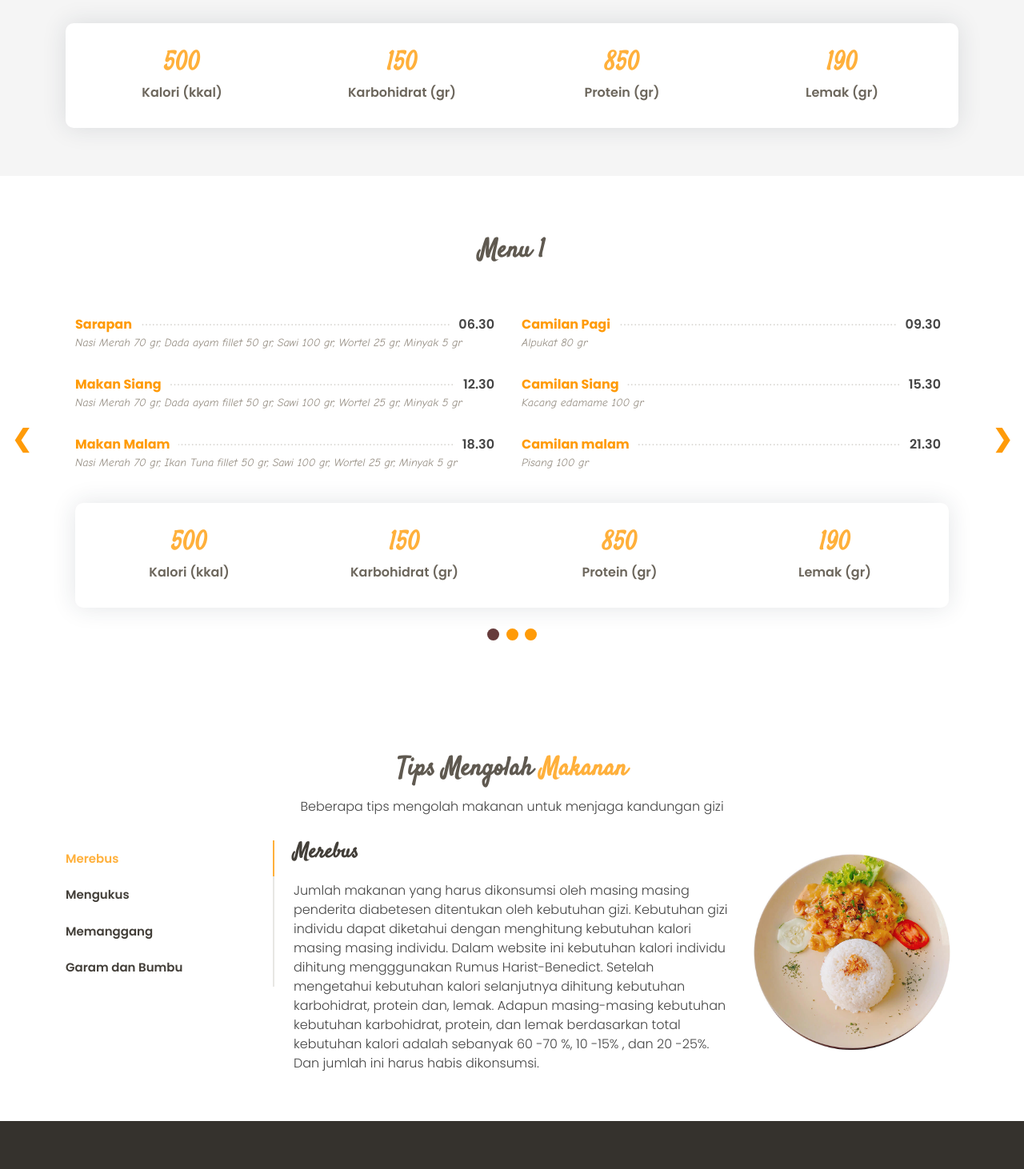
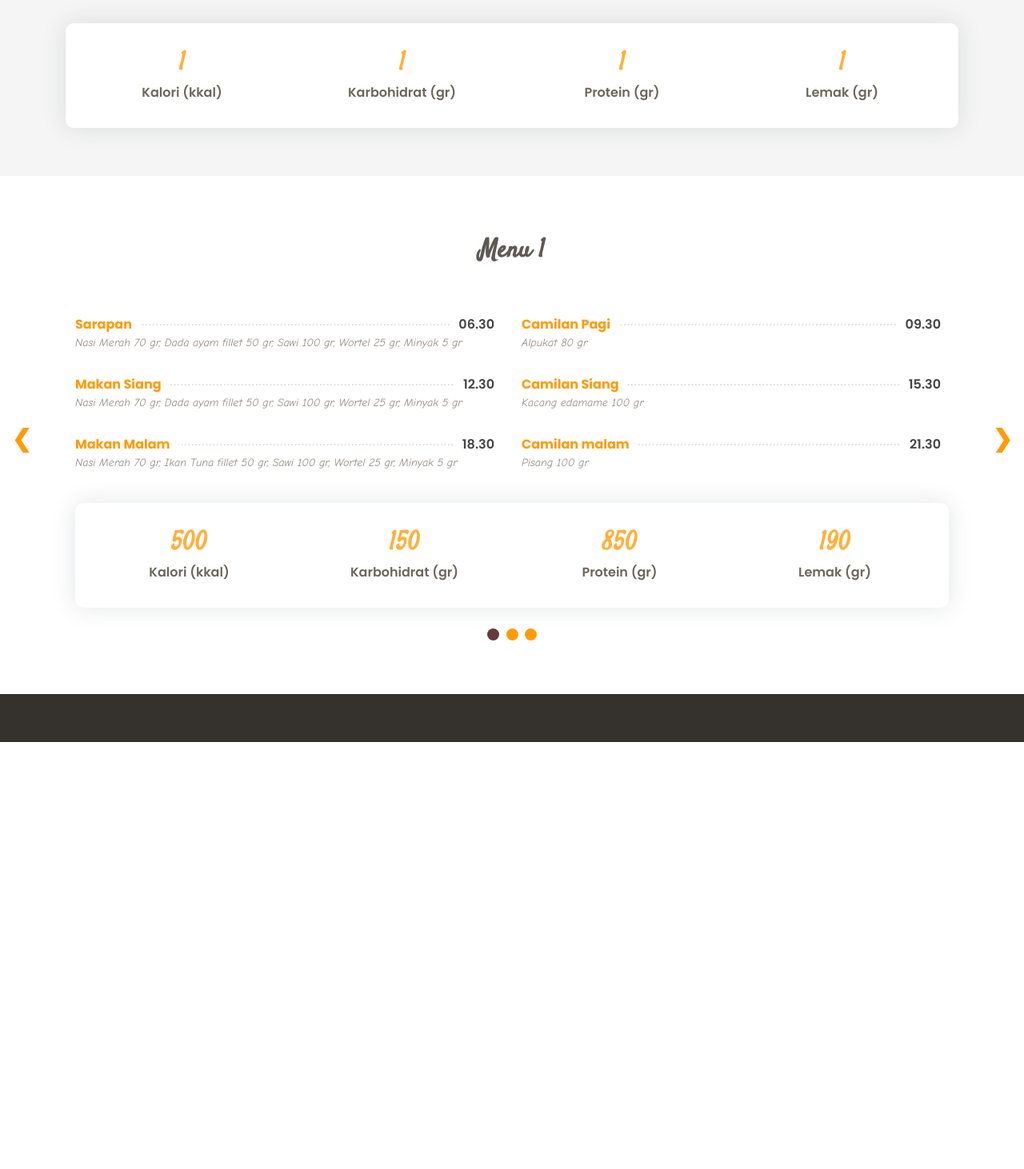
Before and after one commit to lulukfajar/diabetes_menu_recom, a Django app: template skripsiapp/templates/menupage.html in a window 1280 px wide. Shown: the part 571-2033 px from the top of the page at 80% size. After the commit the page ends 1499 px from the top, so only its background shows below. Run offline with Django 4.2, Linux system fonts and the light colour scheme; the template is opened without the code that fills it: most values are stand-ins (such as "Sample title", 1, 10 or a date in 2020); some libraries are stand-ins or nearby versions.

Commit message:
count gizi_harian

```diff
--- a/skripsiapp/templates/menupage.html
+++ b/skripsiapp/templates/menupage.html
@@ -44,7 +44,6 @@
         <ul>
           <li><a class="nav-link scrollto active" href="#about">Saya</a></li>
           <li><a class="nav-link scrollto" href="#menu">Menu</a></li>
-          <li><a class="nav-link scrollto" href="#specials">Tips mengolah makanan</a></li>
         </ul>
         <i class="bi bi-list mobile-nav-toggle"></i>
       </nav><!-- .navbar -->
@@ -59,9 +58,9 @@
         <div class="section-title">
           <div class="col-lg-12">
             <div class="about-text go-to">
-              <h3 class="dark-color">Profil Nama</h3>
+              <h3 class="dark-color">Profil {{data_personal.nama}}</h3>
               <h6 class="theme-color lead"></h6>
-              <p style="color: #6c665c;"> Sekilas tentang<mark style="color: #ffb03b;"> Nama </mark> Di bawah ini merpakan sedikit informasi mengenai kamu. Terdapat juga kebutuhan gizi yang harus tercukupi setiap harinya</p>
+              <p style="color: #6c665c;"> Sekilas tentang<mark style="color: #ffb03b;"> {{data_personal.nama}} </mark> Di bawah ini merpakan sedikit informasi mengenai kamu. Terdapat juga kebutuhan gizi yang harus tercukupi setiap harinya</p>
             </div>
           </div>
         </div>
@@ -71,38 +70,38 @@
                       <div class="row about-list">
                           <div class="col-md-6">
                               <div class="media">
-                                  <label>Tanggal Lahir</label>
-                                  <p>4th april 1998</p>
+                                  <label>Berat Badan</label>
+                                  <p>{{ data_personal.berat_badan}} kg</p>
                               </div>
                               <div class="media">
                                   <label>Umur</label>
-                                  <p>22 Yr</p>
+                                  <p>{{ data_personal.usia }} tahun</p>
                               </div>
                               <div class="media">
                                   <label>Jenis Kelamin</label>
-                                  <p>Jenis kelamin</p>
+                                  <p>{{ data_personal.jenis_kelamin }}</p>
                               </div>
                               <div class="media">
-                                  <label>Berat Badan</label>
-                                  <p>... kg</p>
+                                  <label>BMI</label>
+                                  <p>{{ data_gizi_harian.bmi }}  ( {{data_gizi_harian.bmi_2}} )</p>
                               </div>
                           </div>
                           <div class="col-md-6">
                               <div class="media">
                                   <label>Tinggi Badan</label>
-                                  <p>... kg</p>
+                                  <p>{{ data_personal.tinggi_badan }} cm</p>
                               </div>
                               <div class="media">
                                   <label>Kondisi</label>
-                                  <p>Pasien diabetes dengan</p>
+                                  <p>Pasien diabetes dengan  {{ data_personal.penyakit_penyerta }} </p>
                               </div>
                               <div class="media">
                                   <label>Tingkat aktivitas</label>
-                                  <p>skype.0404</p>
+                                  <p>{{data_personal.tingkat_aktivitas}}</p>
                               </div>
                               <div class="media">
                                   <label>Alergi makanan</label>
-                                  <p>Available</p>
+                                  <p>{{data_personal.alergi}}</p>
                               </div>
                           </div>
                       </div>
@@ -118,25 +117,25 @@
               <div class="row">
                   <div class="col-6 col-lg-3">
                       <div class="count-data text-center">
-                          <h6 class="count h2" data-to="500" data-speed="500">500</h6>
+                          <h6 class="count h2" data-to="500" data-speed="500">{{ data_gizi_harian.total_kalori }}  </h6>
                           <p class="m-0px font-w-600">Kalori (kkal)</p>
                       </div>
                   </div>
                   <div class="col-6 col-lg-3">
                       <div class="count-data text-center">
-                          <h6 class="count h2" data-to="150" data-speed="150">150</h6>
+                          <h6 class="count h2" data-to="150" data-speed="150">{{ data_gizi_harian.total_karbohidrat }}  </h6>
                           <p class="m-0px font-w-600">Karbohidrat (gr)</p>
                       </div>
                   </div>
                   <div class="col-6 col-lg-3">
                       <div class="count-data text-center">
-                          <h6 class="count h2" data-to="850" data-speed="850">850</h6>
+                          <h6 class="count h2" data-to="850" data-speed="850">{{ data_gizi_harian.total_protein }}  </h6>
                           <p class="m-0px font-w-600">Protein (gr)</p>
                       </div>
                   </div>
                   <div class="col-6 col-lg-3">
                       <div class="count-data text-center">
-                          <h6 class="count h2" data-to="190" data-speed="190">190</h6>
+                          <h6 class="count h2" data-to="190" data-speed="190">{{ data_gizi_harian.total_lemak }}  </h6>
                           <p class="m-0px font-w-600">Lemak (gr)</p>
                       </div>
                   </div>
@@ -458,88 +457,6 @@
       </div>
     </section><!-- End Menu Section -->
 
-    <!-- ======= Specials Section ======= -->
-    <section id="specials" class="specials">
-      <div class="container">
-
-        <div class="section-title">
-          <h2>Tips Mengolah <span>Makanan</span></h2>
-          <p>Beberapa tips mengolah makanan untuk menjaga kandungan gizi</p>
-        </div>
-
-        <div class="row">
-          <div class="col-lg-3">
-            <ul class="nav nav-tabs flex-column">
-              <li class="nav-item">
-                <a class="nav-link active show" data-bs-toggle="tab" href="#tab-1">Merebus</a>
-              </li>
-              <li class="nav-item">
-                <a class="nav-link" data-bs-toggle="tab" href="#tab-2">Mengukus</a>
-              </li>
-              <li class="nav-item">
-                <a class="nav-link" data-bs-toggle="tab" href="#tab-3">Memanggang</a>
-              </li>
-              <li class="nav-item">
-                <a class="nav-link" data-bs-toggle="tab" href="#tab-3">Garam dan Bumbu</a>
-              </li>
-            </ul>
-          </div>
-          <div class="col-lg-9 mt-4 mt-lg-0">
-            <div class="tab-content">
-              <div class="tab-pane active show" id="tab-1">
-                <div class="row">
-                  <div class="col-lg-8 details order-2 order-lg-1">
-                    <h3>Merebus</h3>
-                    <p>
-                      Jumlah makanan yang harus dikonsumsi oleh masing masing penderita diabetesen ditentukan oleh kebutuhan gizi.
-                      Kebutuhan gizi individu dapat diketahui dengan menghitung kebutuhan kalori masing masing individu.
-                      Dalam website ini kebutuhan kalori individu dihitung mengggunakan Rumus Harist-Benedict.
-                      Setelah mengetahui kebutuhan kalori selanjutnya dihitung kebutuhan karbohidrat, protein dan, lemak.
-                      Adapun masing-masing kebutuhan kebutuhan karbohidrat, protein, dan lemak berdasarkan total kebutuhan kalori adalah sebanyak 60 -70 %,
-                      10 -15% , dan 20 -25%. Dan jumlah ini harus habis dikonsumsi.
-                    </p>
-                  </div>
-                  <div class="col-lg-4 text-center order-1 order-lg-2">
-                    <img src="{% static 'assets/img/specials-1.jpg' %}" alt="" class="img-fluid">
-                  </div>
-                </div>
-              </div>
-              <div class="tab-pane" id="tab-2">
-                <div class="row">
-                  <div class="col-lg-8 details order-2 order-lg-1">
-                    <h3>Mengukus</h3>
-                    <p>
-                      Makanan dibagi dalam 3 porsi besar untuk makan pagi (20%), siang (30%), dan sore (25%), serta 3 porsi makanan ringan (10%) di antaranya dengan inerval setiap waktu makan adalah 3 jam.
-                      Tetapi pada kelompok tertentu perubahan jadwal, jumlah dan jenis makanan dilakukan sesuai dengan kebiasaan. Untuk pasien DM yang mengidap penyakit lain, pola pengaturan makan disesuaikan dengan penyakit penyerta.
-                      Hindari melewatkan waktu makan atau menunda makanan terlalu lama, karena hal ini dapat menyebabkan fluktuasi gula darah yang tidak diinginkan
-                    </p>
-                  </div>
-                  <div class="col-lg-4 text-center order-1 order-lg-2">
-                    <img src="{% static 'assets/img/specials-2.jpg' %}" alt="" class="img-fluid">
-                  </div>
-                </div>
-              </div>
-              <div class="tab-pane" id="tab-3">
-                <div class="row">
-                  <div class="col-lg-8 details order-2 order-lg-1">
-                    <h3>Memanggang</h3>
-                    <p>
-                      Makanan manis harus dihindari, termasuk pantang Buah Golongan A. Jenis inilah yang paling sering menganggu kadar gula darah (regulasi diabetes).
-                      Namun meskipun demikian Golongan A ini boleh dimakan asal dalam jumlah sedikit, jarang-jarang saja. Selain itu perbanyak konsumsi serat. DAn hindari makanan berkolesterol, natrium dan purin tinggi.
-                      Karena dapat meningkatkan resiko komplikasi.
-                    </p>
-                  </div>
-                  <div class="col-lg-4 text-center order-1 order-lg-2">
-                    <img src="{% static 'assets/img/specials-5.jpg' %}" alt="" class="img-fluid">
-                  </div>
-                </div>
-              </div>
-            </div>
-          </div>
-        </div>
-
-      </div>
-    </section><!-- End Specials Section -->
   </main><!-- End #main -->
   <!-- https://www.bootdey.com/snippets/view/about-me -->
 
--- a/skripsiapp/urls.py
+++ b/skripsiapp/urls.py
@@ -1,10 +1,12 @@
 from django.conf import settings
 from django.conf.urls.static import static
 from django.urls import path
+from django.template import RequestContext
 from . import views
 
 urlpatterns = [
     path('', views.landingpage, name='landingpage'),
     path('input/', views.inputpage, name='inputpage'),
     path('menu/', views.menupage, name='menupage'),
+    path('submit/', views.prosesdata, name='submit'),
 ]
```
Also changed, not shown: skripsiapp/templates/inputpage.html (+8 -7 lines), skripsiapp/views.py (+129 -2 lines).
